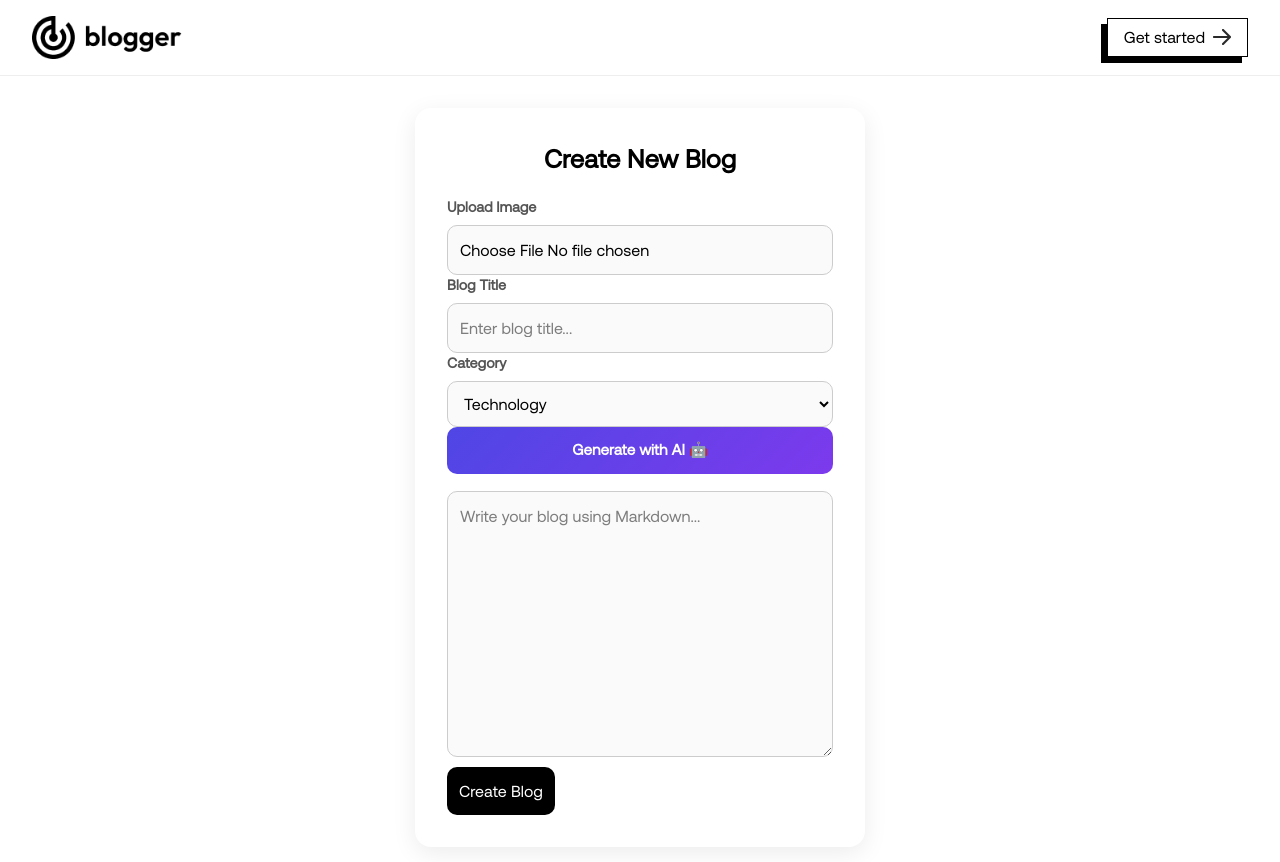
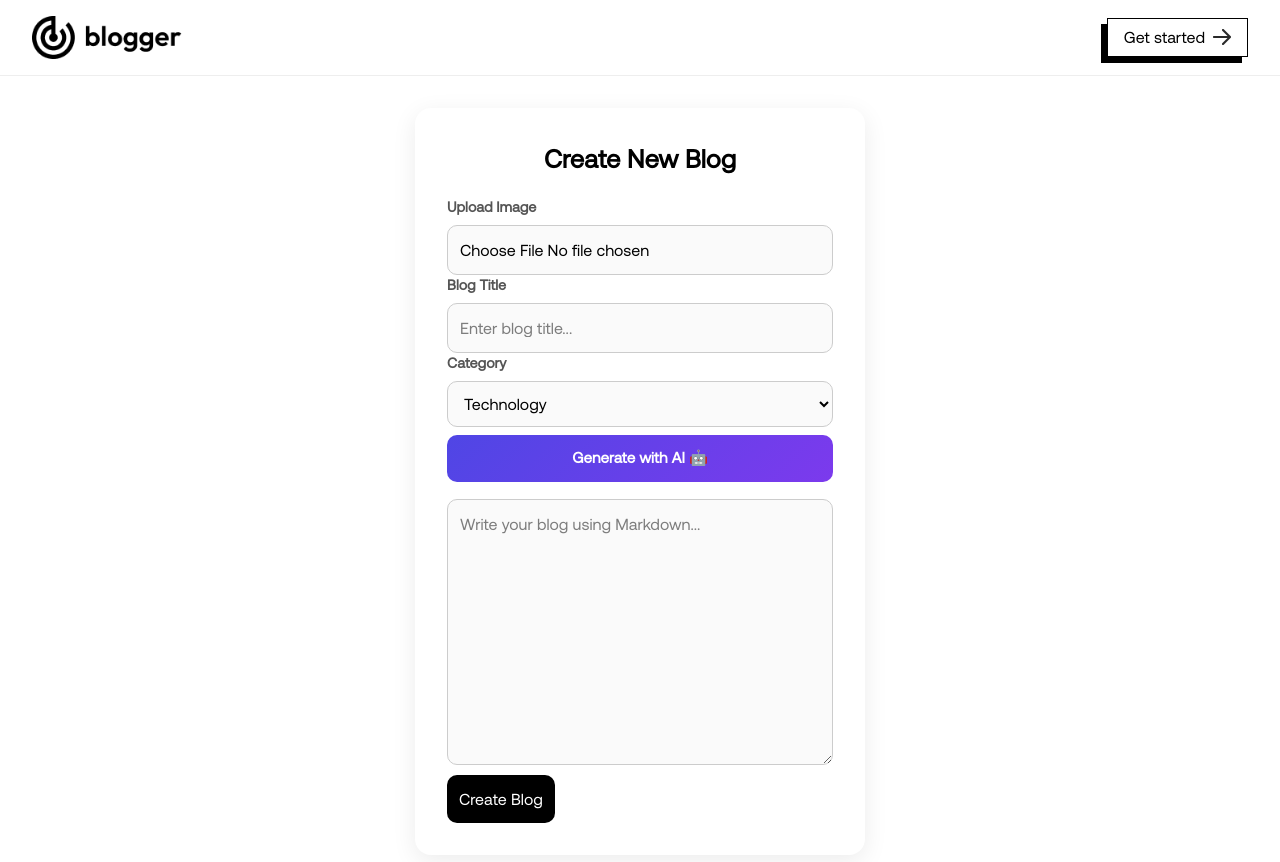
Before and after one commit to piyushchaudhari31/Blogger, a React app in the folder frontend/: page /create-post in a window 1280 px wide. Shown: the top 862 px of the page. Built offline with nearby package versions, Linux system fonts and the light colour scheme; the HTML template or start-up script is replaced by a standard one.

Commit message:
Update createblog.css

```diff
--- a/frontend/src/components/CretateBlog/createblog.css
+++ b/frontend/src/components/CretateBlog/createblog.css
@@ -66,6 +66,7 @@
   padding: 12px;
   font-size: 0.95rem;
   font-weight: 600;
+  margin-top: 0.5rem;
   color: white;
   background: linear-gradient(135deg, #4f46e5, #7c3aed);
   border: none;
```
